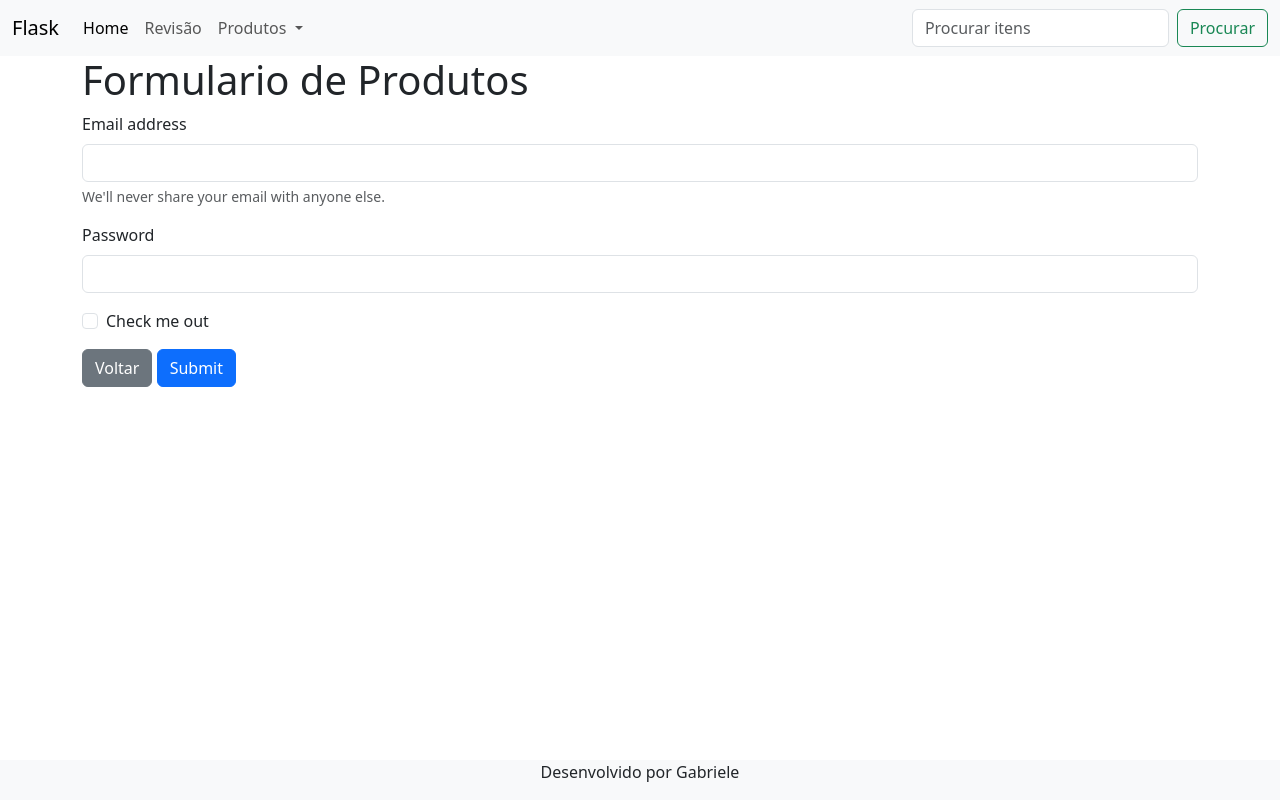
After one commit to Gabissilva24/revisao-flask, a Flask app: page /produtos/cadastrar in a window 1280 px wide. The commit adds this page. Run offline with Flask 3, Linux system fonts and the light colour scheme.

Commit message:
Adicionando produtos e atualizando templates

```diff
--- a/app.py
+++ b/app.py
@@ -9,16 +9,16 @@ def home():
 
 @app.route('/revisao')
 def revisao():
-    return '''
-<h1>Funcionou</h1?>
-<p>Sim, funcionou!</p>
-<p style="color: red;">Ebaaaa!</p>
-'''
+    nome = 'Gabriele'
+    return render_template('variaveis.html', idade=18, nome=nome)
 
 @app.route('/revisao/<nome>/<int:idade>')
 def parametros(nome,idade):
-    ano_nascimento = 2026 - idade
-    return f"Olá {nome}, você tem {idade} anos, porque nasceu em {ano_nascimento}."
+    return render_template('variaveis.html', idade=idade, nome=nome)
+
+@app.route('/produtos/cadastrar')
+def cadastrar_produtos():
+    return render_template('produtos/form-produto.html')
 
 
 # ------- Tem que ser a ultima coisa!
--- /dev/null
+++ b/templates/base.html
@@ -0,0 +1,78 @@
+<!DOCTYPE html>
+<html lang="pt-BR">
+
+<head>
+    <meta charset="UTF-8">
+    <meta name="viewport" content="width=device-width, initial-scale=1.0">
+    <title>Sistema de Gestão</title>
+    <link href="https://cdn.jsdelivr.net/npm/bootstrap@5.3.8/dist/css/bootstrap.min.css" rel="stylesheet"
+        integrity="sha384-sRIl4kxILFvY47J16cr9ZwB07vP4J8+LH7qKQnuqkuIAvNWLzeN8tE5YBujZqJLB" crossorigin="anonymous">
+
+    <link rel="stylesheet" href="{ {url_for('static', filename='css/style.css') }}">
+
+
+</head>
+
+
+<body>
+
+    <nav class="navbar navbar-expand-lg bg-body-tertiary">
+        <div class="container-fluid">
+            <a class="navbar-brand" href="#">Flask</a>
+            <button class="navbar-toggler" type="button" data-bs-toggle="collapse"
+                data-bs-target="#navbarSupportedContent" aria-controls="navbarSupportedContent" aria-expanded="false"
+                aria-label="Toggle navigation">
+                <span class="navbar-toggler-icon"></span>
+            </button>
+            <div class="collapse navbar-collapse" id="navbarSupportedContent">
+                <ul class="navbar-nav me-auto mb-2 mb-lg-0">
+                    <li class="nav-item">
+                        <a class="nav-link active" aria-current="page" href="/">Home</a>
+                    </li>
+                    <li class="nav-item">
+                        <a class="nav-link" href="/revisao">Revisão</a>
+                    </li>
+                    <li class="nav-item dropdown">
+                        <a class="nav-link dropdown-toggle" href="#" role="button" data-bs-toggle="dropdown"
+                            aria-expanded="false">
+                            Produtos
+                        </a>
+                        <ul class="dropdown-menu">
+                            <li><a class="dropdown-item" href="/produtos/cadastrar">Cadastrar</a></li>
+                            <li><a class="dropdown-item" href="/produtos/listar">Listar</a></li>
+                            <li>
+                                <hr class="dropdown-divider">
+                            </li>
+                            <li><a class="dropdown-item" href="/revisao/Gabriele/29">Váriaveis</a></li>
+                        </ul>
+                    </li>
+                </ul>
+                <form class="d-flex" role="search">
+                    <input class="form-control me-2" type="search" placeholder="Procurar itens" aria-label="Search" />
+                    <button class="btn btn-outline-success" type="submit">Procurar</button>
+                </form>
+            </div>
+        </div>
+    </nav>
+
+    <div class="container">
+        {% block centro_pagina %}
+        {% endblock %}
+    </div>
+
+    <footer style="position: fixed; bottom: 0; width: 100%;" class="bg-body-tertiary">
+          <div class="container-fluid w-100 text-center">
+            <p>Desenvolvido por Gabriele</p>
+          </div>
+    </footer>
+
+
+
+    <script src="https://cdn.jsdelivr.net/npm/bootstrap@5.3.8/dist/js/bootstrap.bundle.min.js"
+        integrity="sha384-FKyoEForCGlyvwx9Hj09JcYn3nv7wiPVlz7YYwJrWVcXK/BmnVDxM+D2scQbITxI"
+        crossorigin="anonymous"></script>
+
+    <script src="{ {url_for('static', filename='js/script.js') }}"></script>
+</body>
+
+</html>
--- /dev/null
+++ b/templates/produtos/form-produto.html
@@ -0,0 +1,26 @@
+{% extends "base.html" %}
+
+{% block centro_pagina %}
+
+<h1>Formulario de Produtos</h1>
+
+<form>
+    <div class="mb-3">
+      <label for="exampleInputEmail1" class="form-label">Email address</label>
+      <input type="email" class="form-control" id="exampleInputEmail1" aria-describedby="emailHelp">
+      <div id="emailHelp" class="form-text">We'll never share your email with anyone else.</div>
+    </div>
+    <div class="mb-3">
+      <label for="exampleInputPassword1" class="form-label">Password</label>
+      <input type="password" class="form-control" id="exampleInputPassword1">
+    </div>
+    <div class="mb-3 form-check">
+      <input type="checkbox" class="form-check-input" id="exampleCheck1">
+      <label class="form-check-label" for="exampleCheck1">Check me out</label>
+    </div>
+    <a href="/" class="btn btn-secondary">Voltar</a>
+    <button type="submit" class="btn btn-primary">Submit</button>
+  </form>
+
+
+{% endblock %}
--- /dev/null
+++ b/templates/produtos/listar-produtos.html
@@ -0,0 +1,6 @@
+{% extends "base.html" %}
+
+{% block centro_pagina %}
+
+
+{% endblock %}
```
Also changed, not shown: templates/index.html (+9 -27 lines), templates/variaveis.html (added, +30 -0 lines).
